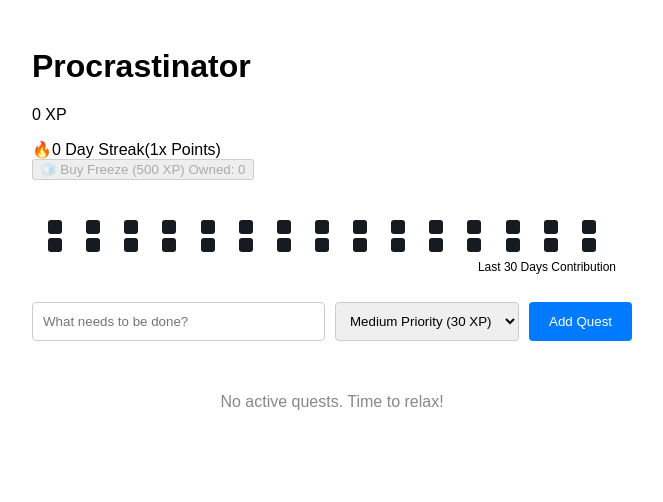
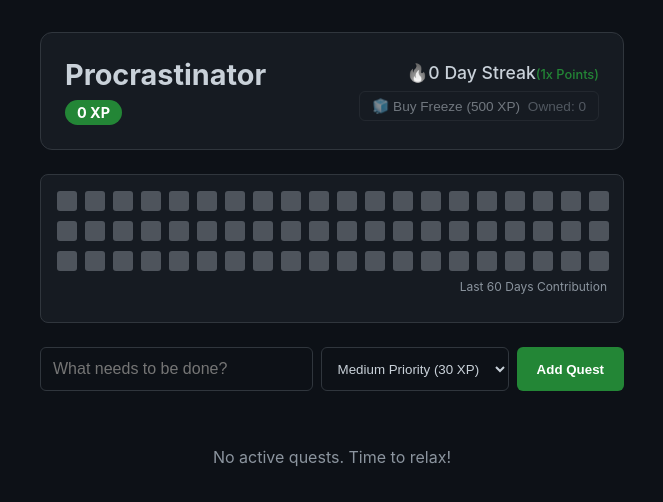
Before and after one commit to Vishnu9804/Internship-Learning-Path, an Angular app in the folder Week10/TaskManager/: page / in a window 1280 px wide. Shown: the top 502 px of the page, without its empty margins (308-971 px from the left). Built offline with nearby package versions, Linux system fonts and the light colour scheme.

Commit message:
Added CSS and designs

```diff
--- a/Week10/TaskManager/src/app/app.css
+++ b/Week10/TaskManager/src/app/app.css
@@ -1,46 +1,161 @@
+
   .app-container {
-  max-width: 600px;
-  margin: 3rem auto;
-  font-family: sans-serif;
+    width: 100%;
+    max-width: 800px;
+    padding: 2rem 1rem;
   }
 
+  /* Header Styles */
+  .profile-banner {
+    display: flex;
+    justify-content: space-between;
+    align-items: center;
+    background: var(--panel-bg);
+    padding: 1.5rem;
+    border-radius: 12px;
+    border: 1px solid var(--border-color);
+  }
+
+  .level-info h1 {
+    margin: 0 0 0.5rem 0;
+    font-size: 1.8rem;
+    color: var(--text-main);
+  }
+
+  .points-badge {
+    margin: 0;
+    display: inline-block;
+    background: var(--accent-color);
+    color: white;
+    padding: 4px 12px;
+    border-radius: 20px;
+    font-weight: bold;
+    font-size: 0.9rem;
+  }
+
+  .streak-shop {
+    display: flex;
+    flex-direction: column;
+    align-items: flex-end;
+    gap: 0.5rem;
+  }
+
+  .streak-box {
+    font-size: 1.1rem;
+    font-weight: 500;
+  }
+
+  .fire-emoji { filter: grayscale(1); }
+  .fire-emoji.on-fire { filter: none; }
+
+  .multiplier { font-size: 0.8rem; color: var(--accent-color); }
+
+  .shop-btn {
+    background: transparent;
+    border: 1px solid var(--border-color);
+    color: var(--text-main);
+    padding: 6px 12px;
+    border-radius: 6px;
+    cursor: pointer;
+    font-size: 0.85rem;
+  }
+  .shop-btn:disabled { opacity: 0.5; cursor: not-allowed; }
+  .shop-btn:hover:not(:disabled) { border-color: var(--text-main); }
+  .inventory { color: var(--text-muted); margin-left: 4px; }
+
+  /* Form Styles */
   .task-input-section {
     display: flex;
-  gap: 10px;
-  margin-bottom: 20px;
+    gap: 0.5rem;
+    margin-top: 1.5rem;
   }
 
-.task-input { flex-grow: 1; padding: 10px; border-radius: 4px; border: 1px solid #ccc; }
-.priority-select { padding: 10px; border-radius: 4px; border: 1px solid #ccc; }
-.add-btn { padding: 10px 20px; background: #007bff; color: white; border: none; border-radius: 4px; cursor: pointer; }
+  .task-input, .priority-select {
+    padding: 12px;
+    background: var(--bg-color);
+    border: 1px solid var(--border-color);
+    border-radius: 6px;
+    color: var(--text-main);
+    outline: none;
+  }
 
-.task-list { display: flex; flex-direction: column; gap: 10px; }
+  .task-input { flex-grow: 1; font-size: 1rem; }
+  .task-input:focus { border-color: var(--accent-color); }
+
+  .add-btn {
+    background: var(--accent-color);
+    color: white;
+    border: none;
+    padding: 0 20px;
+    border-radius: 6px;
+    font-weight: bold;
+    cursor: pointer;
+    transition: background 0.2s;
+  }
+  .add-btn:hover { background: var(--accent-hover); }
+
+  /* Task List Styles */
+  .task-list {
+    margin-top: 1.5rem;
+    display: flex;
+    flex-direction: column;
+    gap: 0.5rem;
+  }
 
   .task-item {
     display: flex;
     justify-content: space-between;
     align-items: center;
-  padding: 15px;
-  border: 1px solid #eee;
-  border-radius: 6px;
-  background: #f9f9f9;
+    background: var(--panel-bg);
+    padding: 12px 16px;
+    border-radius: 8px;
+    border: 1px solid var(--border-color);
+    transition: opacity 0.3s;
   }
 
-.task-item.completed { opacity: 0.5; }
-.task-item.completed .title { text-decoration: line-through; }
+  .task-item.completed {
+    opacity: 0.5;
+  }
 
-.task-content { display: flex; align-items: center; gap: 15px; }
+  .task-content {
+    display: flex;
+    align-items: center;
+    gap: 12px;
+  }
+
+  .task-details {
+    display: flex;
+    flex-direction: column;
+    gap: 4px;
+  }
+
+  .task-item.completed .title {
+    text-decoration: line-through;
+  }
 
   .priority-badge {
-  font-size: 0.8em;
-  padding: 3px 8px;
+    font-size: 0.7rem;
+    padding: 2px 6px;
     border-radius: 12px;
-  margin-left: 10px;
+    width: max-content;
     font-weight: bold;
   }
-.priority-badge.high { background: #ffebee; color: #c62828; }
-.priority-badge.medium { background: #fff8e1; color: #f57f17; }
-.priority-badge.low { background: #e3f2fd; color: #1565c0; }
 
-.delete-btn { color: red; background: none; border: none; cursor: pointer; }
-.empty-state { text-align: center; color: #888; padding: 2rem; }
+  .priority-badge.high { background: rgba(248, 81, 73, 0.1); color: var(--high-priority); }
+  .priority-badge.medium { background: rgba(210, 153, 34, 0.1); color: var(--medium-priority); }
+  .priority-badge.low { background: rgba(47, 129, 247, 0.1); color: var(--low-priority); }
+
+  .delete-btn {
+    background: transparent;
+    border: none;
+    cursor: pointer;
+    font-size: 1.2rem;
+    opacity: 0.5;
+  }
+  .delete-btn:hover { opacity: 1; }
+
+  .empty-state {
+    text-align: center;
+    color: var(--text-muted);
+    padding: 2rem;
+  }
--- a/Week10/TaskManager/src/app/components/heatmap-component/heatmap-component.css
+++ b/Week10/TaskManager/src/app/components/heatmap-component/heatmap-component.css
@@ -1,5 +1,28 @@
-    .heatmap-container { margin-top: 1.5rem; background: var(--panel-bg); padding: 1rem; border-radius: 8px; border: 1px solid var(--border-color); }
-    .heatmap-grid { display: grid; grid-template-columns: repeat(15, 1fr); gap: 4px; }
-    .heatmap-box { width: 14px; height: 14px; border-radius: 3px; cursor: pointer; transition: transform 0.2s; }
-    .heatmap-box:hover { transform: scale(1.2); }
-    .heatmap-label { font-size: 0.75rem; color: var(--text-muted); margin-top: 0.5rem; text-align: right; }
+    .heatmap-container {
+         margin-top: 1.5rem;
+         background: var(--panel-bg);
+         padding: 1rem;
+         border-radius: 8px;
+         border: 1px solid var(--border-color);
+     }
+    .heatmap-grid {
+         display: grid;
+         grid-template-columns: repeat(20, 18px);
+         gap: 10px;
+     }
+    .heatmap-box {
+         width: 20px;
+         height: 20px;
+         border-radius: 3px;
+         cursor: pointer;
+         transition: transform 0.1s;
+     }
+    .heatmap-box:hover {
+        transform: scale(1.2);
+     }
+    .heatmap-label {
+         font-size: 0.75rem;
+         color: var(--text-muted);
+         margin-top: 0.5rem;
+         text-align: right;
+     }
--- a/Week10/TaskManager/src/app/components/heatmap-component/heatmap-component.html
+++ b/Week10/TaskManager/src/app/components/heatmap-component/heatmap-component.html
@@ -8,5 +8,5 @@
           ></div>
         }
       </div>
-      <p class="heatmap-label">Last 30 Days Contribution</p>
+      <p class="heatmap-label">Last 60 Days Contribution</p>
     </div>
--- a/Week10/TaskManager/src/app/components/heatmap-component/heatmap-component.ts
+++ b/Week10/TaskManager/src/app/components/heatmap-component/heatmap-component.ts
@@ -17,7 +17,7 @@ export class HeatmapComponent {
   days = computed(() => {
     const result = [];
     const hist = this._history();
-    for (let i = 29; i >= 0; i--) {
+    for (let i = 59; i >= 0; i--) {
       const d = new Date();
       d.setDate(d.getDate() - i);
       const dateStr = d.toISOString().split('T')[0];
@@ -27,7 +27,7 @@ export class HeatmapComponent {
   });
 
   getColor(count: number): string {
-    if (count === 0) return '#161b22';
+    if (count === 0) return '#4e545c';
     if (count <= 2) return '#0e4429';
     if (count <= 4) return '#006d32';
     if (count <= 6) return '#26a641';
--- a/Week10/TaskManager/src/styles.css
+++ b/Week10/TaskManager/src/styles.css
@@ -1 +1,30 @@
 /* You can add global styles to this file, and also import other style files */
+/* You can add global styles to this file, and also import other style files */
+:root {
+  --bg-color: #0d1117;
+  --panel-bg: #161b22;
+  --border-color: #30363d;
+  --text-main: #c9d1d9;
+  --text-muted: #8b949e;
+
+  --high-priority: #f85149;
+  --medium-priority: #d29922;
+  --low-priority: #2f81f7;
+  --accent-color: #238636;
+  --accent-hover: #2ea043;
+}
+
+body {
+  margin: 0;
+  padding: 0;
+  background-color: var(--bg-color);
+  color: var(--text-main);
+  font-family: -apple-system, BlinkMacSystemFont, "Segoe UI", Helvetica, Arial, sans-serif;
+  display: flex;
+  justify-content: center;
+  min-height: 100vh;
+}
+
+* {
+  box-sizing: border-box;
+}
```
Lines whose indentation alone changed are shown as unchanged.
